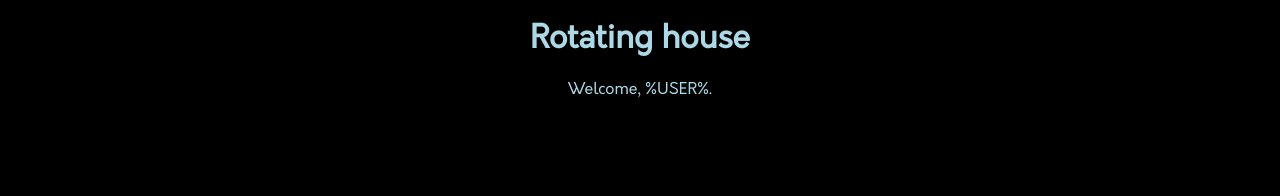
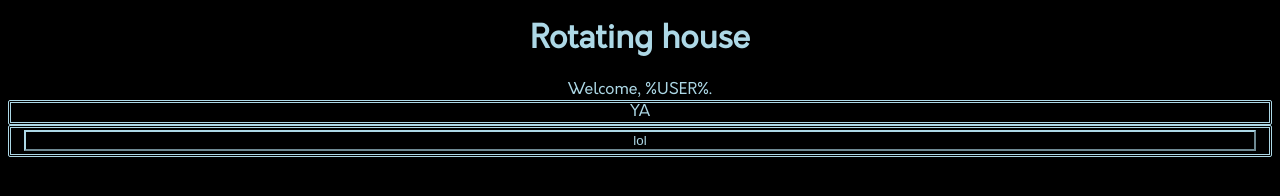
Before and after one commit to BH3Panzer/rot-house-app, a plain HTML site: page index.html in a window 1280 px wide. Drawn offline with Linux system fonts and the light colour scheme.

Commit message:
gneh buttons added

```diff
--- a/index.html
+++ b/index.html
@@ -7,6 +7,12 @@
     <body>
         <h1>Rotating house</h1>
         Welcome, %USER%.
+        <div id="visual">
+            YA
+        </div>
+        <div id="actions">
+            <button class="act">lol</button>
+        </div>
 
     </body>
 </html>
--- a/style.css
+++ b/style.css
@@ -9,3 +9,17 @@ body {
     text-align: center;
     font-family: orkney;
 }
+
+div {
+    border-radius: 2px;
+    border-color: lightblue;
+    border-style: double;
+}
+
+.act {
+    width: 98%;
+    margin: 0.2%;
+    background-color: black;
+    border-color: lightblue;
+    color: lightblue;
+}
```
